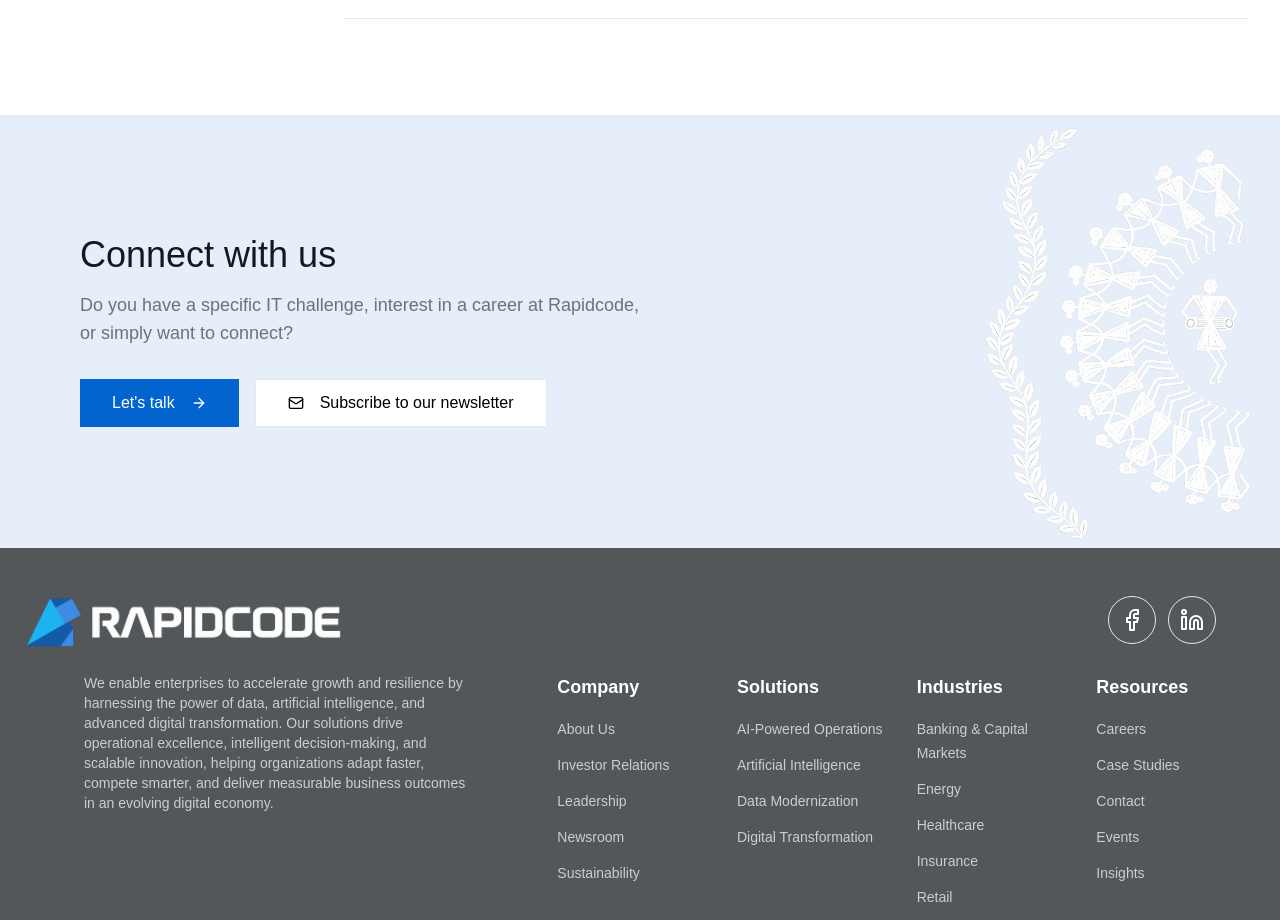
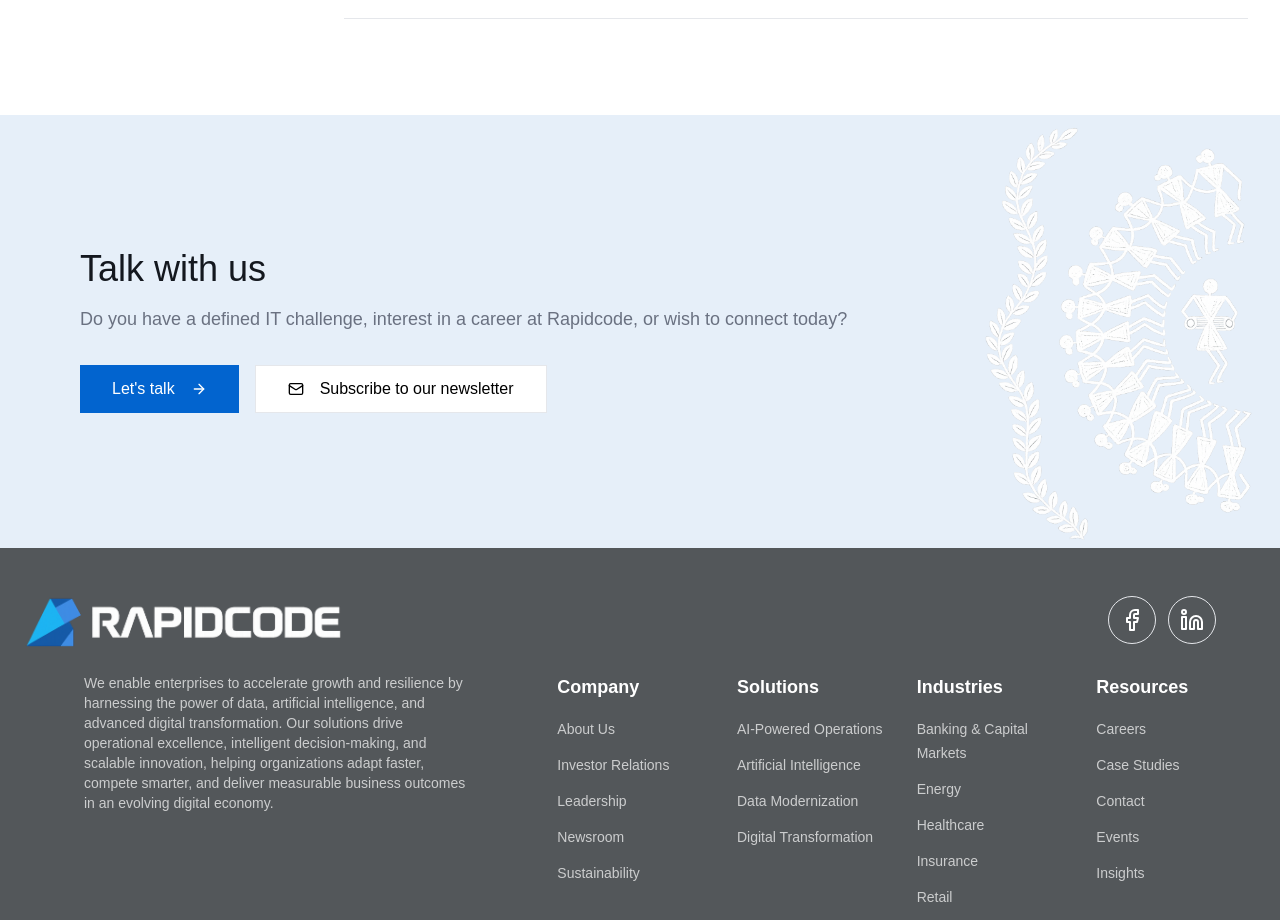
Before and after one commit to Kavya75340/Rapid, a React (Vite) app: page / in a window 1280 px wide. Shown: the part 6148-7068 px from the top of the page. Built offline with nearby package versions, Linux system fonts and the light colour scheme; a web font is replaced by a local one.

Commit message:
change into contact section

```diff
--- a/src/components/pages/Home/sections/ContactSection.jsx
+++ b/src/components/pages/Home/sections/ContactSection.jsx
@@ -7,16 +7,16 @@
         <section className="py-2 bg-[#1065bf]/10">
             <div className="container mx-auto m-5 lg:m-0 pl-4 lg:pl-20">
                 {/* Grid Layout */}
-                <div className="grid grid-cols-1 lg:grid-cols-2 gap-12 items-center">
+                <div className="flex flex-col lg:flex-row gap-12 items-center justify-between">
                     {/* Left Content */}
-                    <div className="max-w-xl">
+                    <div>
                         <h2 className="text-3xl lg:text-4xl font-light text-foreground mb-4">
-                            Connect with us
+                            Talk with us
                         </h2>
 
                         <p className="text-muted-foreground text-lg mb-8">
-                            Do you have a specific IT challenge, interest in a
-                            career at Rapidcode, or simply want to connect?
+                            Do you have a defined IT challenge, interest in a
+                            career at Rapidcode, or wish to connect today?
                         </p>
                         <div className="flex flex-col sm:flex-row gap-4 mr-3">
                             <Button
@@ -45,7 +45,7 @@
                     </div>
 
                     {/* Right Image */}
-                    <div className="hidden lg:flex justify-center lg:justify-end">
+                    <div className="hidden lg:flex justify-end">
                         <img
                             src={warli}
                             alt="Contact illustration"
--- a/src/components/pages/Insight/CaseStudies/section/CaseStudiesHero.jsx
+++ b/src/components/pages/Insight/CaseStudies/section/CaseStudiesHero.jsx
@@ -31,7 +31,7 @@
                 muted
                 playsInline
             />
-            <div className="relative w-full lg:w-[65%] flex  items-stretch">
+            <div className="relative w-full lg:w-[65%] flex items-stretch">
                 {/* Overlay */}
                 <div className="absolute inset-0 bg-gradient-to-r from-black/70 via-black/50 to-transparent" />
 
```
